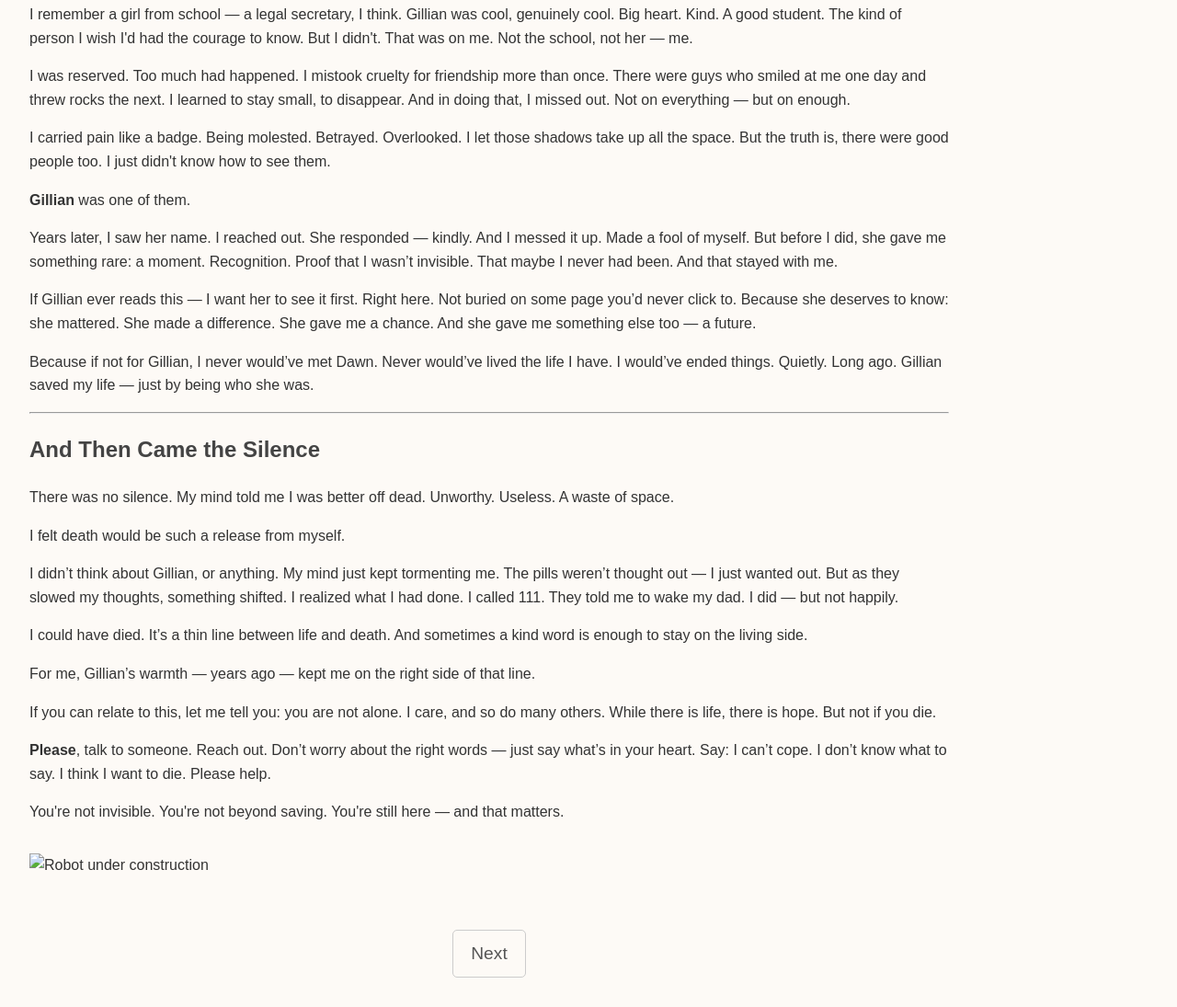
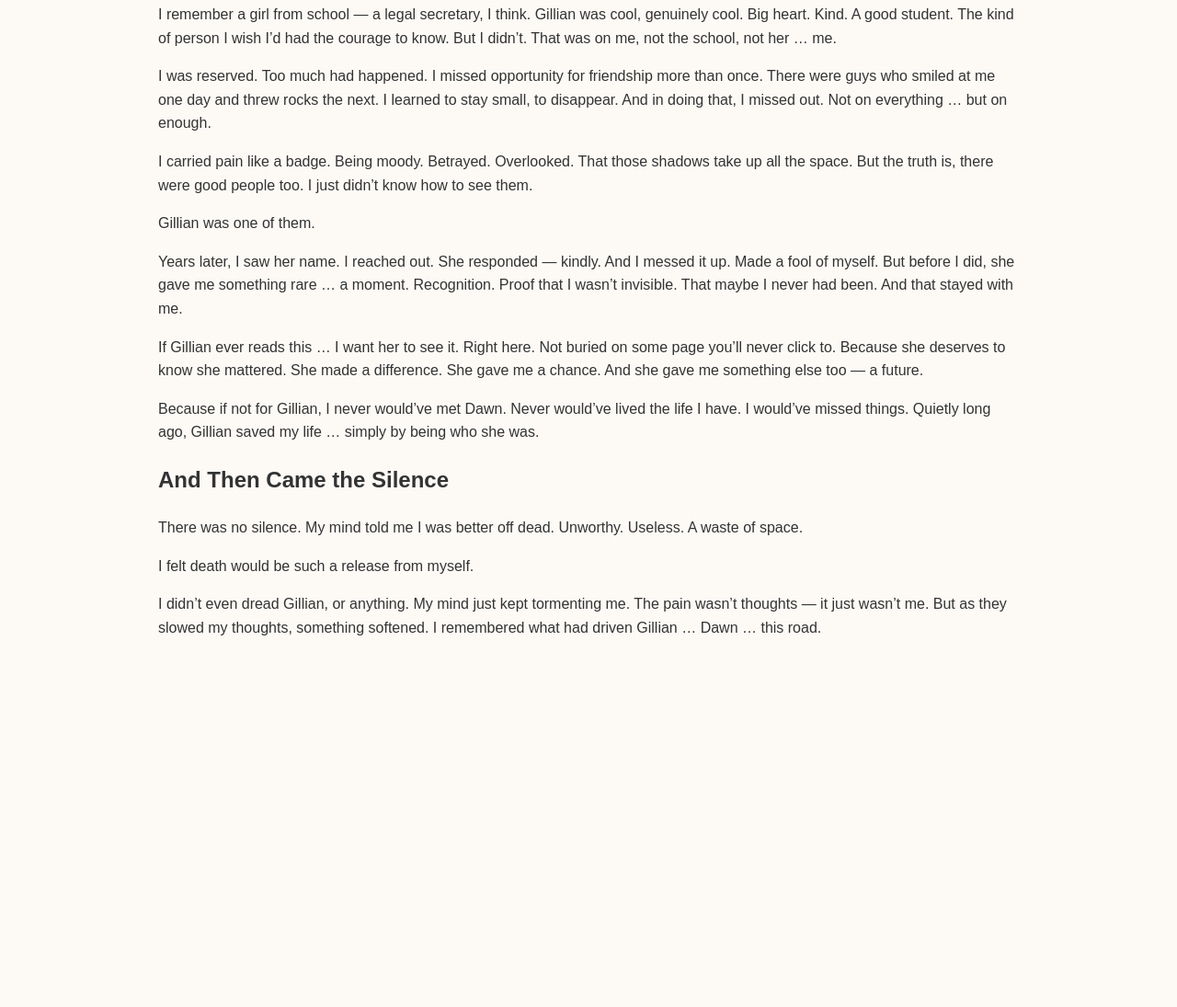
Before and after one commit to bUBBLES007-AI/dawnfarmer.github.io, a plain HTML site: page index.html in a window 1280 px wide. Shown: the part 123-1218 px from the top of the page at 92% size. After the commit the page ends 867 px from the top, so only its background shows below. Drawn offline with Linux system fonts and the light colour scheme.

Commit message:
Add files via upload

```diff
--- a/index.html
+++ b/index.html
@@ -9,81 +9,51 @@
       font-family: sans-serif;
       background-color: #fdfaf6;
       color: #333;
+      margin: 0;
+      padding: 0;
+      display: flex;
+      justify-content: center;
+    }
+
+    .content {
+      width: 100%;
+      max-width: 1000px;
       padding: 2em;
-      max-width: 1000px;
-      margin: 0;
+      box-sizing: border-box;
       line-height: 1.6;
     }
-    h1, h2 {
-      color: #444;
-    }
+
     img {
-      display: flex;
+      display: block;
       margin: 2em auto;
       max-width: 100%;
       height: auto;
     }
-    .next-link {
-      display: block;
-      text-align: center;
-      margin-top: 3em;
-      font-size: 1.2em;
-      text-decoration: none;
-      color: #555;
-      border: 1px solid #ccc;
-      padding: 0.5em 1em;
-      border-radius: 5px;
-      width: fit-content;
-      margin-left: auto;
-      margin-right: auto;
-      transition: background 0.3s ease;
-    }
-    .next-link:hover {
-      background: #eee;
-    }
   </style>
 </head>
 <body>
+  <div class="content">
+    <h1>To Gillian</h1>
+    <p>I remember a girl from school — a legal secretary, I think. Gillian was cool, genuinely cool. Big heart. Kind. A good student. The kind of person I wish I’d had the courage to know. But I didn’t. That was on me, not the school, not her … me.</p>
 
-  <h1>To Gillian</h1>
+    <p>I was reserved. Too much had happened. I missed opportunity for friendship more than once. There were guys who smiled at me one day and threw rocks the next. I learned to stay small, to disappear. And in doing that, I missed out. Not on everything … but on enough.</p>
 
-  <p>I remember a girl from school — a legal secretary, I think. Gillian was cool, genuinely cool. Big heart. Kind. A good student. The kind of person I wish I'd had the courage to know. But I didn't. That was on me. Not the school, not her — me.</p>
+    <p>I carried pain like a badge. Being moody. Betrayed. Overlooked. That those shadows take up all the space. But the truth is, there were good people too. I just didn’t know how to see them.</p>
 
-  <p>I was reserved. Too much had happened. I mistook cruelty for friendship more than once. There were guys who smiled at me one day and threw rocks the next. I learned to stay small, to disappear. And in doing that, I missed out. Not on everything — but on enough.</p>
+    <p>Gillian was one of them.</p>
 
-  <p>I carried pain like a badge. Being molested. Betrayed. Overlooked. I let those shadows take up all the space. But the truth is, there were good people too. I just didn't know how to see them.</p>
+    <p>Years later, I saw her name. I reached out. She responded — kindly. And I messed it up. Made a fool of myself. But before I did, she gave me something rare … a moment. Recognition. Proof that I wasn’t invisible. That maybe I never had been. And that stayed with me.</p>
 
-  <p><strong>Gillian</strong> was one of them.</p>
+    <p>If Gillian ever reads this … I want her to see it. Right here. Not buried on some page you’ll never click to. Because she deserves to know she mattered. She made a difference. She gave me a chance. And she gave me something else too — a future.</p>
 
-  <p>Years later, I saw her name. I reached out. She responded — kindly. And I messed it up. Made a fool of myself. But before I did, she gave me something rare: a moment. Recognition. Proof that I wasn’t invisible. That maybe I never had been. And that stayed with me.</p>
+    <p>Because if not for Gillian, I never would’ve met Dawn. Never would’ve lived the life I have. I would’ve missed things. Quietly long ago, Gillian saved my life … simply by being who she was.</p>
 
-  <p>If Gillian ever reads this — I want her to see it first. Right here. Not buried on some page you’d never click to. Because she deserves to know: she mattered. She made a difference. She gave me a chance. And she gave me something else too — a future.</p>
+    <h2>And Then Came the Silence</h2>
+    <p>There was no silence. My mind told me I was better off dead. Unworthy. Useless. A waste of space.</p>
 
-  <p>Because if not for Gillian, I never would’ve met Dawn. Never would’ve lived the life I have. I would’ve ended things. Quietly. Long ago. Gillian saved my life — just by being who she was.</p>
+    <p>I felt death would be such a release from myself.</p>
 
-  <hr>
-
-  <h2>And Then Came the Silence</h2>
-
-  <p>There was no silence. My mind told me I was better off dead. Unworthy. Useless. A waste of space.</p>
-
-  <p>I felt death would be such a release from myself.</p>
-
-  <p>I didn’t think about Gillian, or anything. My mind just kept tormenting me. The pills weren’t thought out — I just wanted out. But as they slowed my thoughts, something shifted. I realized what I had done. I called 111. They told me to wake my dad. I did — but not happily.</p>
-
-  <p>I could have died. It’s a thin line between life and death. And sometimes a kind word is enough to stay on the living side.</p>
-
-  <p>For me, Gillian’s warmth — years ago — kept me on the right side of that line.</p>
-
-  <p>If you can relate to this, let me tell you: you are not alone. I care, and so do many others. While there is life, there is hope. But not if you die.</p>
-
-  <p><strong>Please</strong>, talk to someone. Reach out. Don’t worry about the right words — just say what’s in your heart. Say: I can’t cope. I don’t know what to say. I think I want to die. Please help.</p>
-
-  <p>You're not invisible. You're not beyond saving. You're still here — and that matters.</p>
-
-  <img src="robotconstruction.png" alt="Robot under construction">
-
-  <a href="next.html" class="next-link">Next</a>
-
+    <p>I didn’t even dread Gillian, or anything. My mind just kept tormenting me. The pain wasn’t thoughts — it just wasn’t me. But as they slowed my thoughts, something softened. I remembered what had driven Gillian … Dawn … this road.</p>
+  </div>
 </body>
 </html>
```
